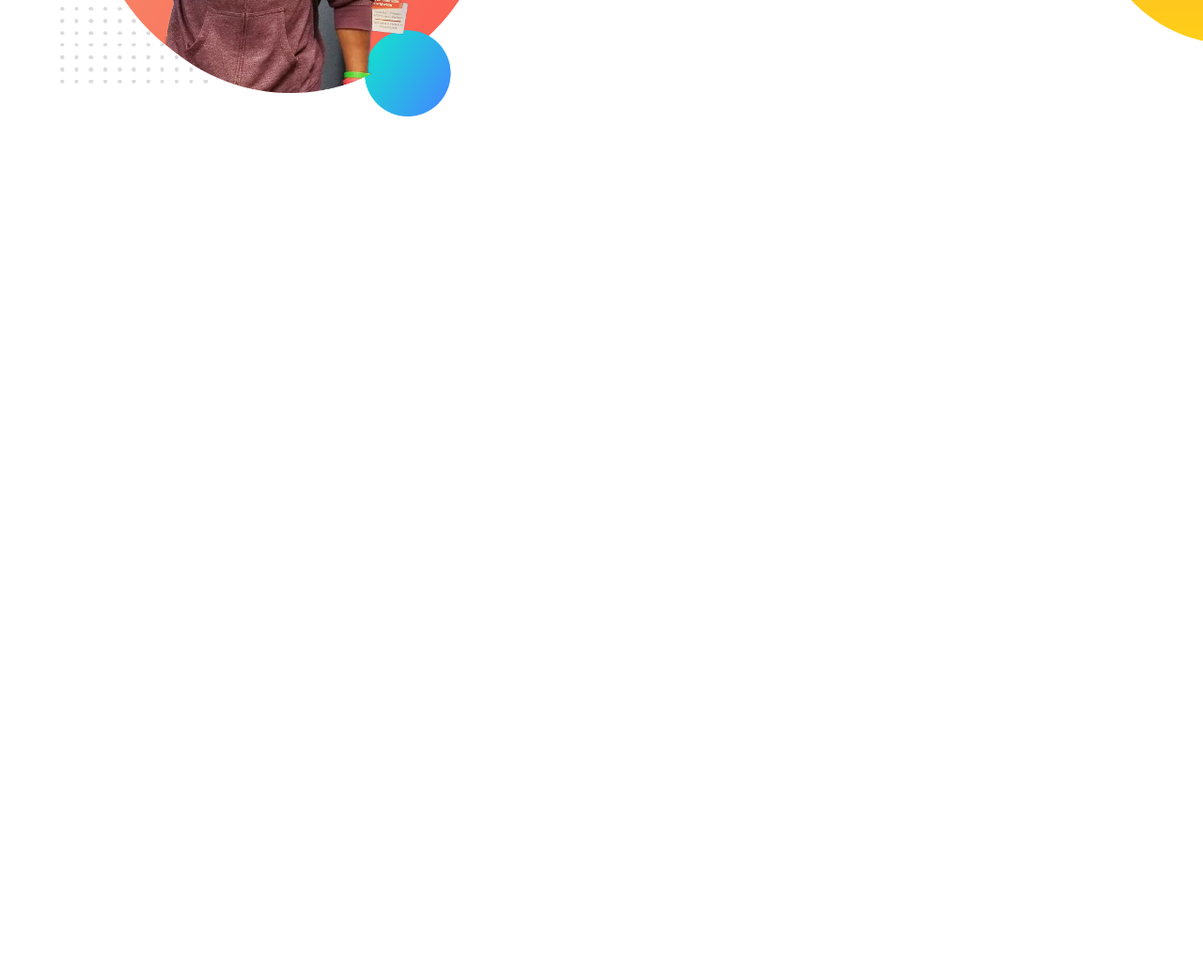
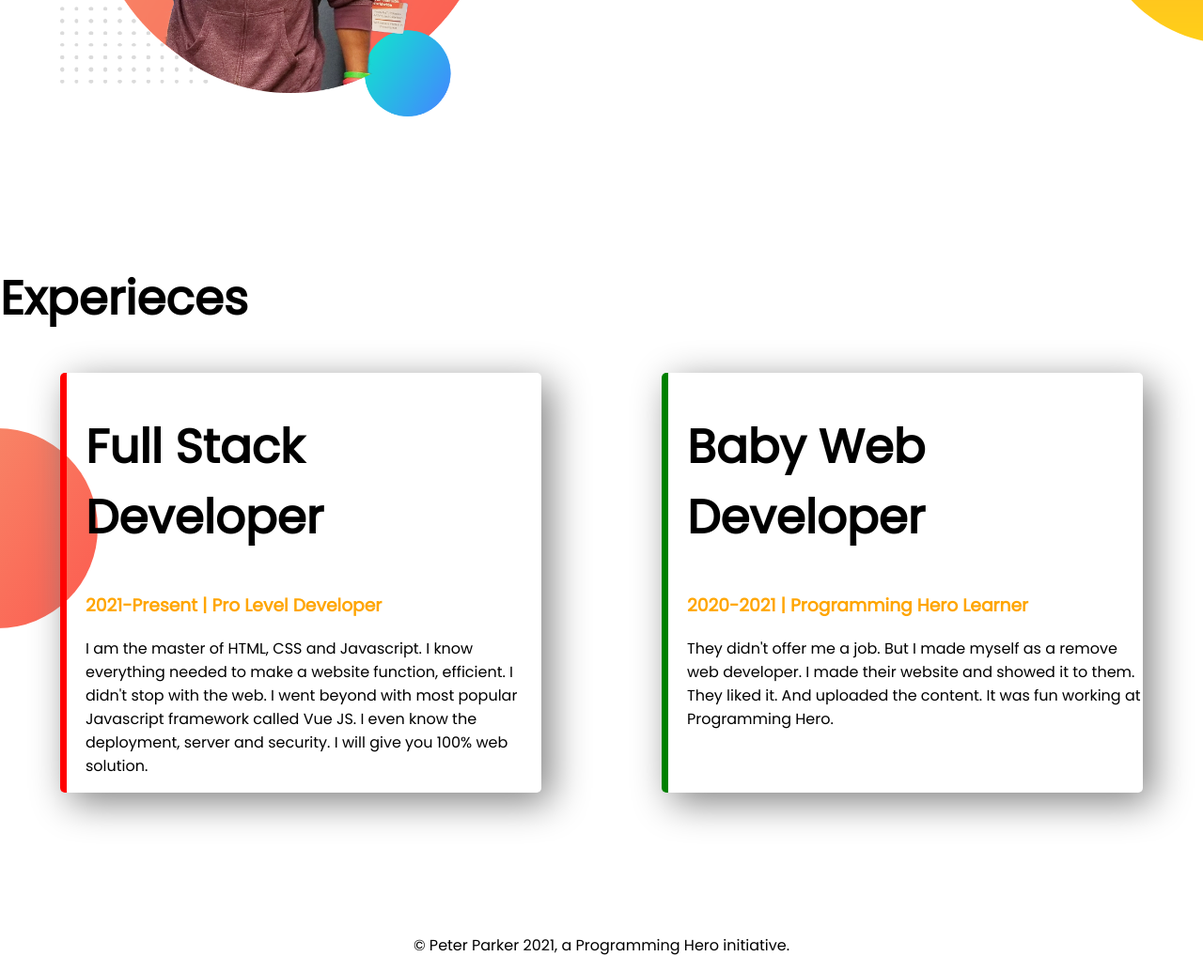
Before and after one commit to Anik2000/developer-portfolio, a plain HTML site: page index.html in a window 1280 px wide. Shown: the part 1022-2057 px from the top of the page at 94% size. Before the commit the page ends 1303 px from the top, so only its background shows below. Drawn offline with Linux system fonts and the light colour scheme.

Commit message:
footer and experiences added

```diff
--- a/index.html
+++ b/index.html
@@ -11,7 +11,7 @@
     <link rel="stylesheet" href="style.css">
 </head>
 <body>
-  <section class="top-banner">
+  <section class="top-banner flexible-container">
     <div class="half-width">
         <h1>Welcome to</h1>
         <h1 ><span class="orange-color">Ohidusjaman Anik's </span> World</h1>
@@ -23,7 +23,7 @@
         <img src="images/Anik2.jpg" alt="ANIK VAI">
       </div>
   </section>
-  <section class="dream-big">
+  <section class="dream-big flexible-container">
       <div class="half-width"> <img src="images/jhankar.png" alt="jhankar VAI"></div>
       <div class="half-width">
           <h1>Dream Big</h1>
@@ -32,5 +32,26 @@
           <a class="link-button" target="_blank" href="https://www.facebook.com/Anikahmed.babuu/">DOWNLOAD RESUME</a>
       </div>
   </section>
+  <section class="experience-area">
+      <h1>Experieces</h1>
+      <div class="flexible-container">
+        <div id="web-dev" class="experience-item">
+            <h1>Full Stack Developer</h1>
+            <h3 class="orange-color">2021-Present | Pro Level Developer</h3>
+            <p>I am the master of HTML, CSS and Javascript. I know everything needed to make a website function, efficient. I didn't stop with the web. I went beyond with most popular Javascript framework called Vue JS. I even know the deployment, server and security. I will give you 100% web solution.</p>
+        </div>
+        <div id="baby-dev" class="experience-item">
+            <h1>Baby Web Developer</h1>
+            <h3 class="orange-color">2020-2021 | Programming Hero Learner</h3>
+            <p>They didn't offer me a job. But I made myself as a remove web developer. I made their website and showed it to them. They liked it. And uploaded the content. It was fun working at Programming Hero.</p>
+            </div>
+      </div>
+  </section>
+  <footer>
+      <p style="text-align: center;">
+
+        © Peter Parker 2021, a Programming Hero initiative.
+        </p>
+  </footer>
 </body>
 </html>
--- a/style.css
+++ b/style.css
@@ -8,13 +8,14 @@ h1{
 .orange-color{
     color: orange;
 }
-section{
+.flexible-container{
     display: flex;
     margin-bottom: 150px;
 }
 .half-width{
     width: 50%;
     padding-left: 5%;
+
 }
 .half-width img{
     width: 80%;
@@ -35,5 +36,23 @@ section{
     background-image: url(images/dream-bg.png);
     background-repeat: no-repeat;
     background-position: right;
-
 }
+.experience-area{
+    background-image: url(images/exp-bg.png);
+    background-position: left;
+    background-repeat: no-repeat;
+}
+.experience-item{
+    width: 40%;
+    padding-left: 20px;
+    margin-right: 5%;
+    margin-left: 5%;
+    box-shadow: 10px 10px 40px gray;
+    border-radius: 5px;
+}
+#web-dev
+{
+    border-left: 7px solid red
+}
+#baby-dev{
+    border-left:7px solid green
```
